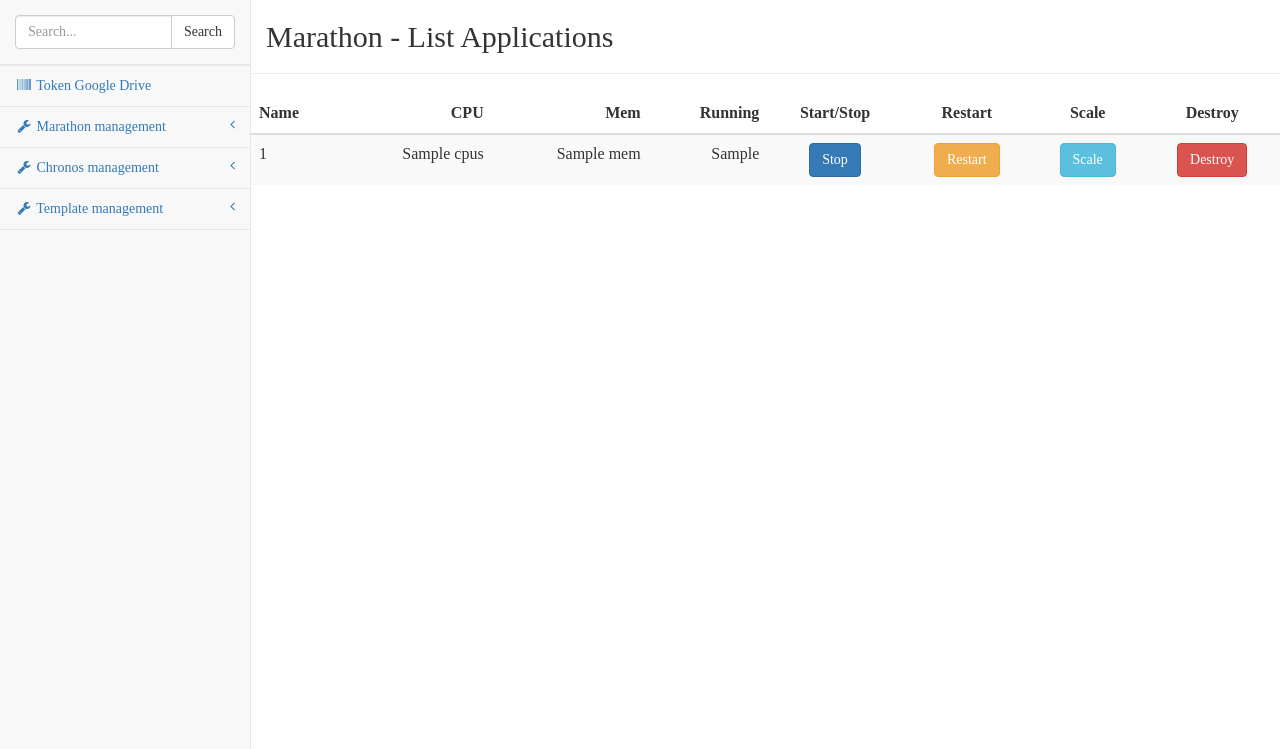
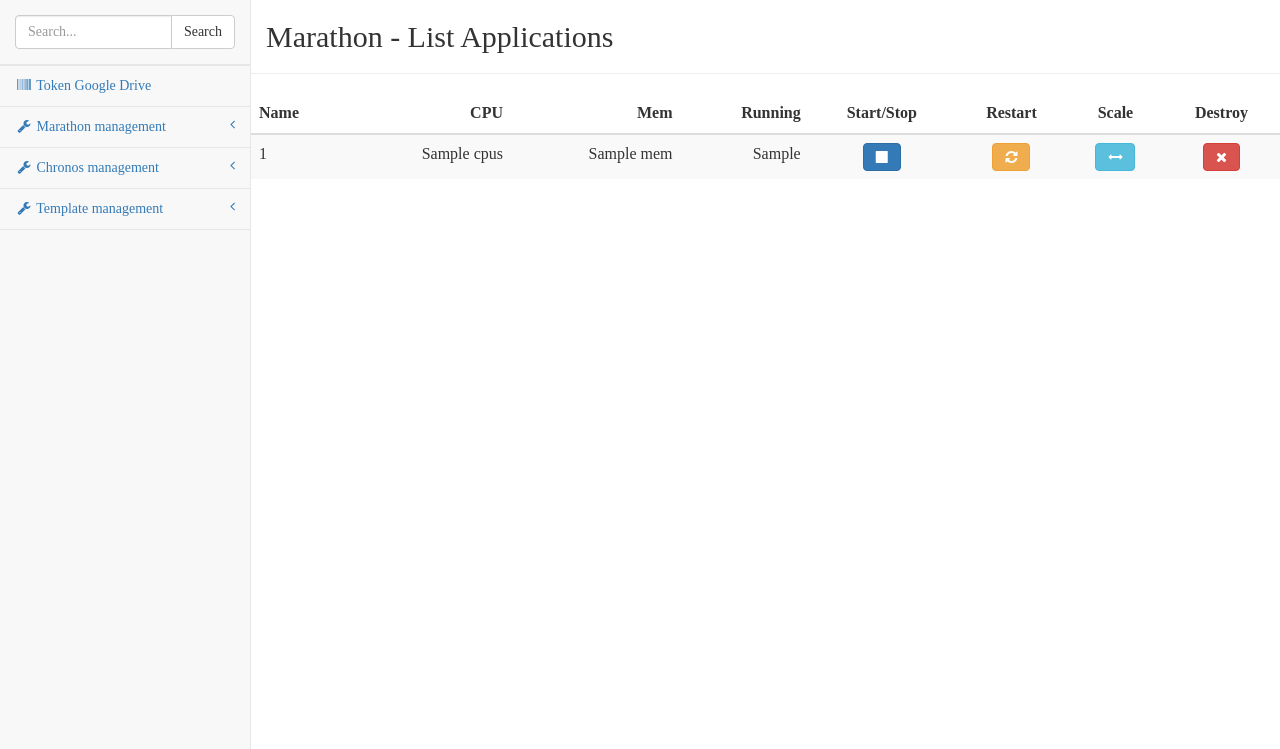
Before and after one commit to cuongtransc/mesos-admin, a Django app: template marathon_mgmt/templates/marathon_mgmt/list_app.html in a window 1280 px wide. Shown: the part 51-800 px from the top of the page. Run offline with Django 3.2, Linux system fonts and the light colour scheme; the template is opened without the code that fills it: most values are stand-ins (such as "Sample title", 1, 10 or a date in 2020); some libraries are stand-ins or nearby versions.

Commit message:
add icon action

```diff
--- a/marathon_mgmt/templates/marathon_mgmt/list_app.html
+++ b/marathon_mgmt/templates/marathon_mgmt/list_app.html
@@ -76,15 +76,15 @@ $( document ).ready(function() {
               <td align="right">{{app.mem}}</td>
               <td align="right">{{app.tasks_running}}</td>
               {% if app.tasks_running %}
-              <td align="center"><button class="btn btn-primary btaction" data-id="{{app.id}}" data-action="stop" >Stop</button></td>
+              <td align="center"><button class="btn btn-primary btaction" data-id="{{app.id}}" data-action="stop" ><i class="fa fa-stop"></i></button></td>
               {% else %}
-              <td align="center"><button class="btn btn-success btaction" data-id="{{app.id}}" data-action="start">Start</button></td>
+              <td align="center"><button class="btn btn-success btaction" data-id="{{app.id}}" data-action="start"><i class="fa fa-play"></i></button></td>
               {% endif %}
-              <td align="center"><button class="btn btn-warning btaction" data-id="{{app.id}}" data-action="restart">Restart</button></td>
+              <td align="center"><button class="btn btn-warning btaction" data-id="{{app.id}}" data-action="restart"><i class="fa fa-refresh"></i></button></td>
 
-              <td align="center"><button class="btn btn-info" data-toggle="modal" data-target="#modal-{{app.id|slice:"1:" }}" onclick="stop_refresh()">Scale</button></td>
+              <td align="center"><button class="btn btn-info" data-toggle="modal" data-target="#modal-{{app.id|slice:"1:" }}" onclick="stop_refresh()"><i class="fa fa-arrows-h"></i></button></td>
 
-              <td align="center"><button class="btn btn-danger btaction" data-id="{{app.id}}" data-action="destroy">Destroy</button></td>
+              <td align="center"><button class="btn btn-danger btaction" data-id="{{app.id}}" data-action="destroy"><i class="fa fa-times"></i></button></td>
 
                             <!-- Modal -->
               <div class="modal fade" id="modal-{{app.id|slice:"1:" }}" tabindex="-1" role="dialog" aria-labelledby="myModalLabel">
```
Also changed, not shown: marathon_mgmt/templates/marathon_mgmt/ajax_list_apps.html (+5 -5 lines), marathon_mgmt/migrations/0001_initial.py (deleted).
